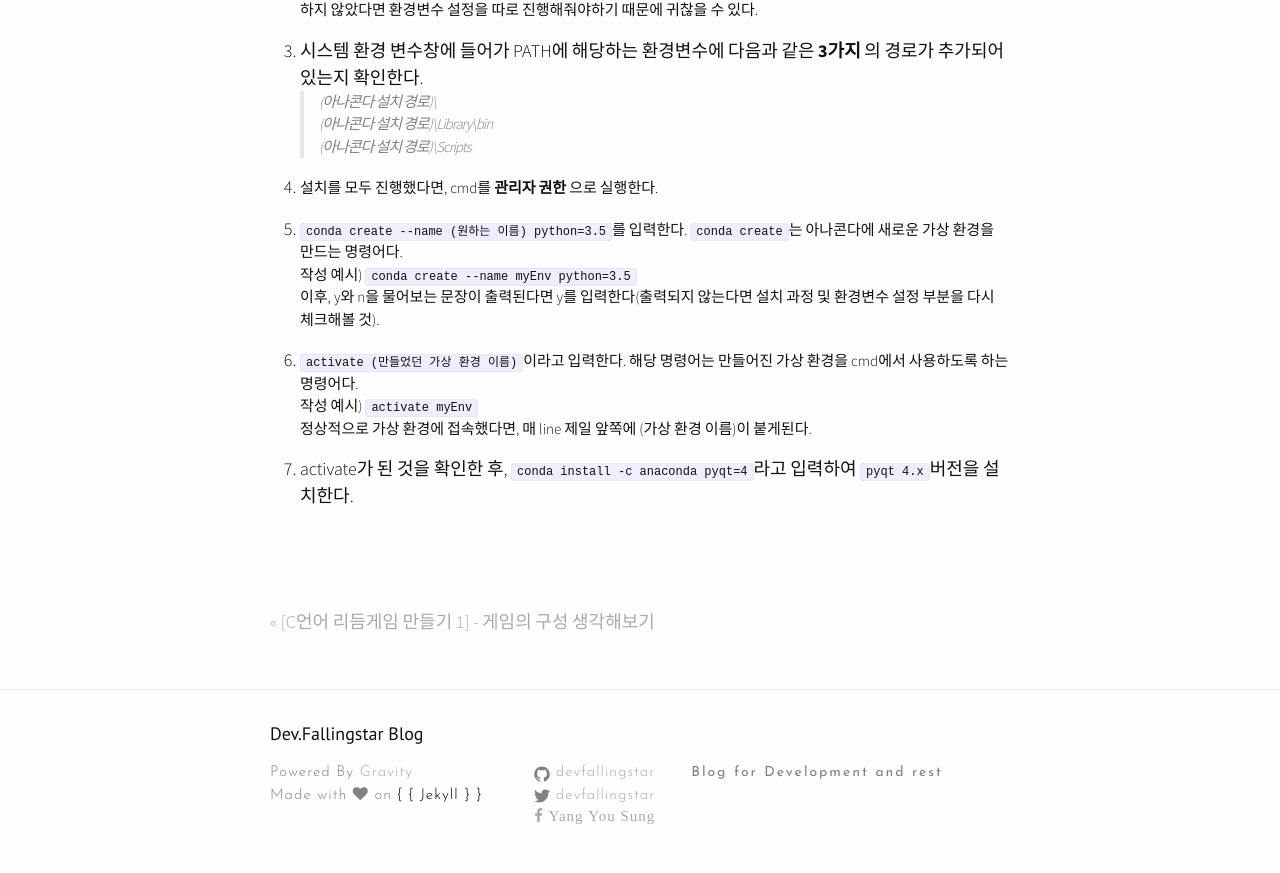
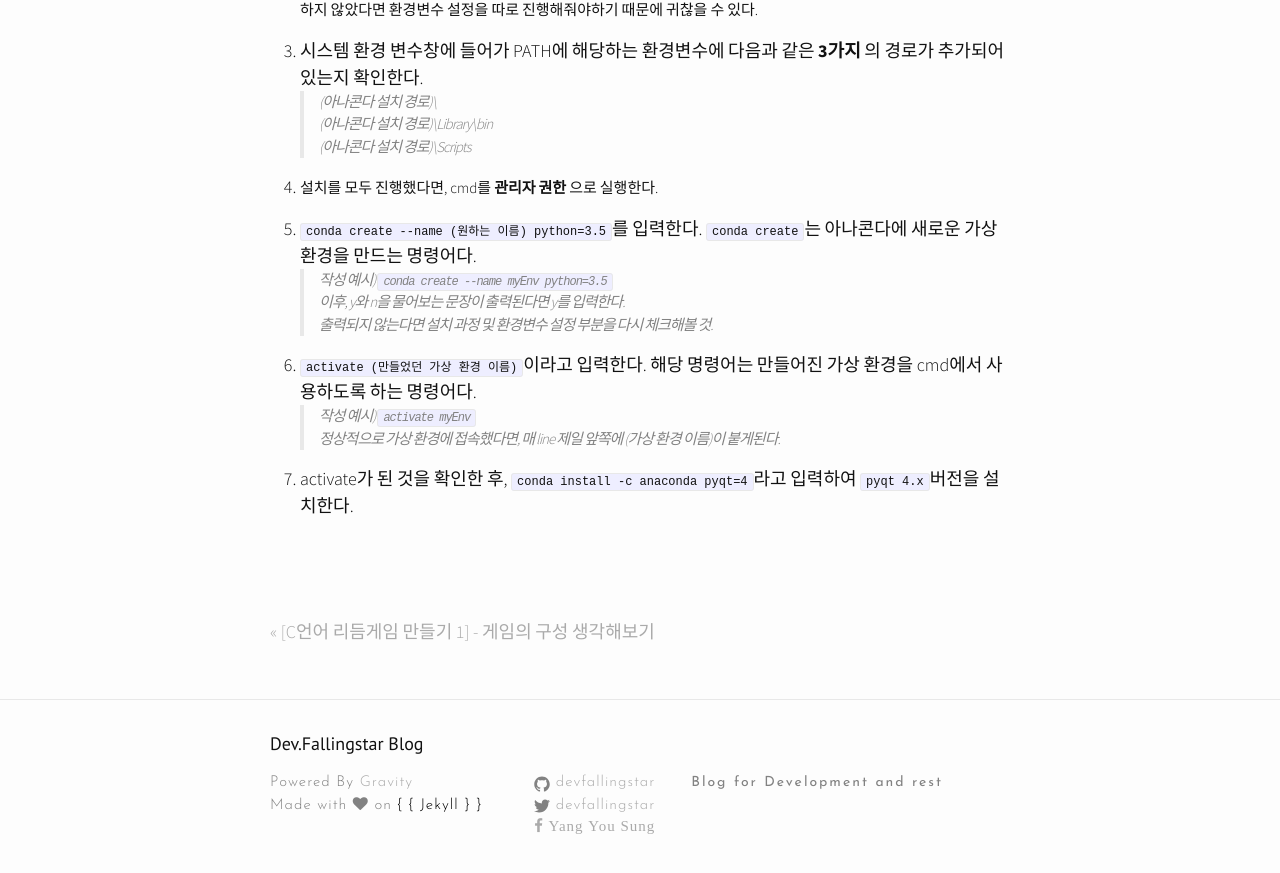
Before and after one commit to devFallingstar/backup-devfallingstar.github.io, a Jekyll site: the page built from _posts/2017-07-02-anacondainstallpython35pyqt4.markdown, in a window 1280 px wide and 900 px high, scrolled down 1380 px. Shown: the top 873 px of the window. Built offline with Jekyll 4.4.1, drawn with Linux system fonts in a browser that asks for light colours; nearby versions of some CDN libraries.

Commit message:
Add code example

```diff
--- a/_posts/2017-07-02-anacondainstallpython35pyqt4.markdown
+++ b/_posts/2017-07-02-anacondainstallpython35pyqt4.markdown
@@ -29,11 +29,12 @@ categories: ["Development", "Programming", "Python", "Anaconda", "PyQt"]
 4.  설치를 모두 진행했다면, cmd를 **관리자 권한** 으로 실행한다.
 
 5.  `conda create --name (원하는 이름) python=3.5`를 입력한다. `conda create`는 아나콘다에 새로운 가상 환경을 만드는 명령어다.
-  작성 예시) `conda create --name myEnv python=3.5`
-  이후, y와 n을 물어보는 문장이 출력된다면 y를 입력한다(출력되지 않는다면 설치 과정 및 환경변수 설정 부분을 다시 체크해볼 것).
+> 작성 예시) `conda create --name myEnv python=3.5`
+이후, y와 n을 물어보는 문장이 출력된다면 y를 입력한다.
+출력되지 않는다면 설치 과정 및 환경변수 설정 부분을 다시 체크해볼 것.
 
 6.  `activate (만들었던 가상 환경 이름)`이라고 입력한다. 해당 명령어는 만들어진 가상 환경을 cmd에서 사용하도록 하는 명령어다.
-  작성 예시) `activate myEnv`
-  정상적으로 가상 환경에 접속했다면, 매 line 제일 앞쪽에 (가상 환경 이름)이 붙게된다.
+> 작성 예시) `activate myEnv`
+정상적으로 가상 환경에 접속했다면, 매 line 제일 앞쪽에 (가상 환경 이름)이 붙게된다.
 
 7.  activate가 된 것을 확인한 후, `conda install -c anaconda pyqt=4`라고 입력하여 `pyqt 4.x`버전을 설치한다.
```
